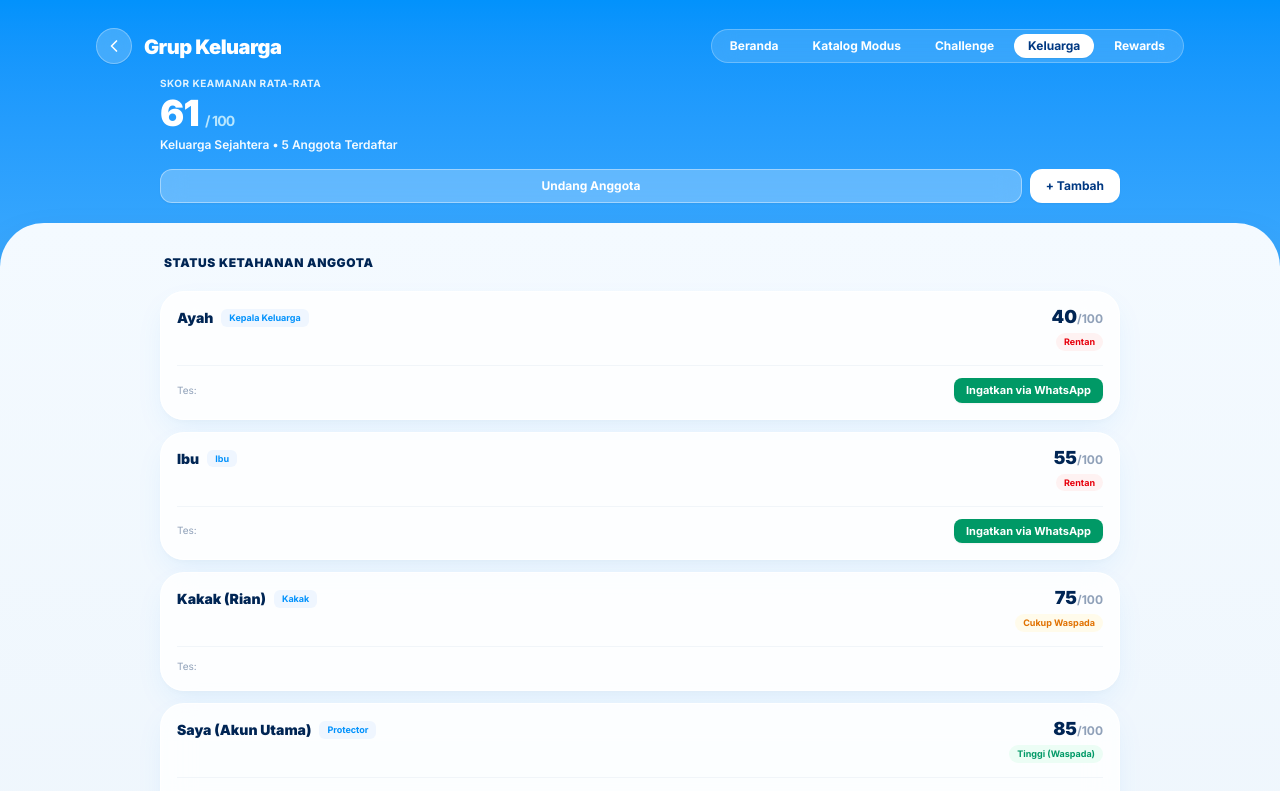
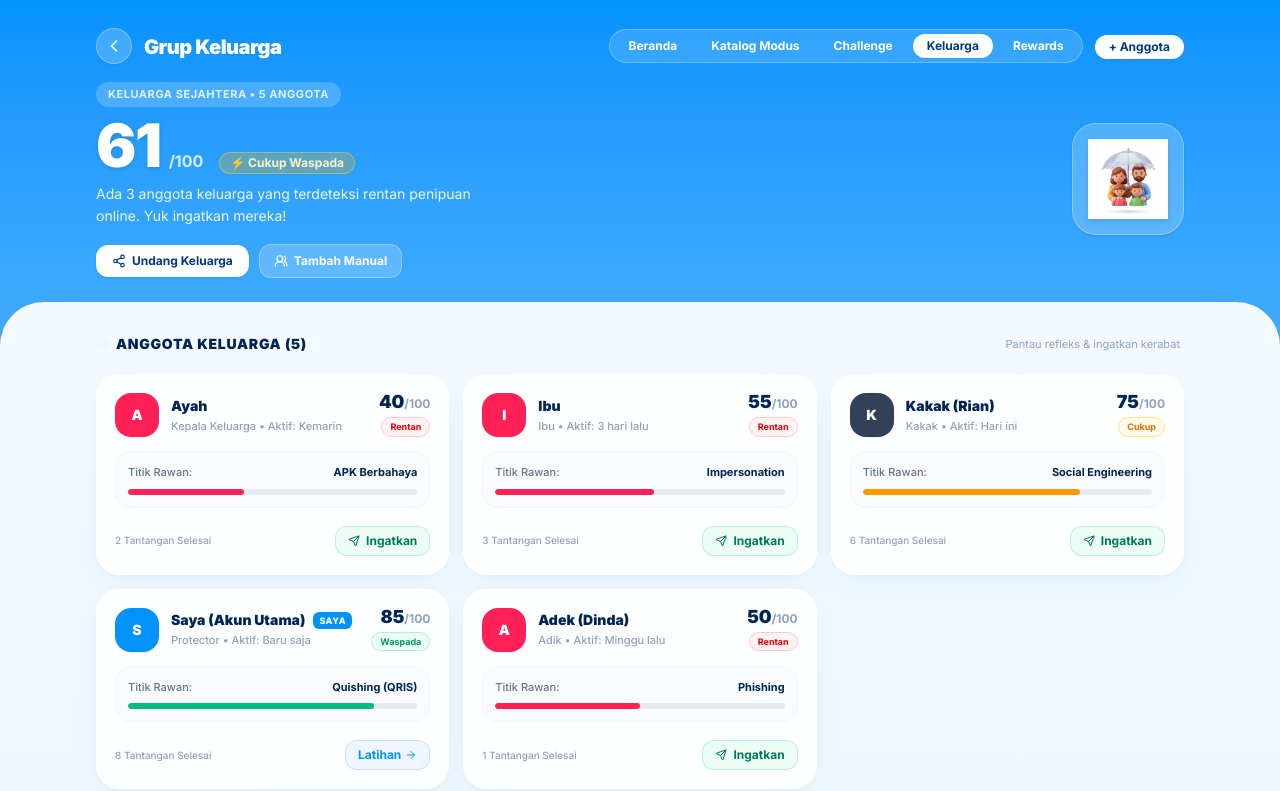
Before and after one commit to ryzmo/kenalimodus, a Next.js app: page /keluarga in a window 1280 px wide. Shown: the top 791 px of the page. Built offline with nearby package versions, Linux system fonts and the light colour scheme.

Commit message:
style: revamp keluarga page with clean layout, score indicators, and actionable multi-gen cards

```diff
--- a/src/pages/keluarga.js
+++ b/src/pages/keluarga.js
@@ -14,7 +14,7 @@ export default function KeluargaPage() {
   const [copiedInvite, setCopiedInvite] = useState(false)
   const [showAddModal, setShowAddModal] = useState(false)
   const [newMemberName, setNewMemberName] = useState("")
-  const [newMemberRole, setNewMemberRole] = useState("Keluarga")
+  const [newMemberRole, setNewMemberRole] = useState("Orang Tua")
   const [originUrl, setOriginUrl] = useState("https://kenalimodus.id")
   const [nudgedMember, setNudgedMember] = useState(null)
 
@@ -45,10 +45,10 @@ export default function KeluargaPage() {
                     score: parsedRes.score,
                     status:
                       parsedRes.score >= 80
-                        ? "Tinggi (Waspada)"
+                        ? "Waspada"
                         : parsedRes.score >= 60
                           ? "Cukup Waspada"
-                          : "Rentan (Perlu Edukasi)"
+                          : "Rentan"
                   }
                   : m
               )
@@ -65,8 +65,10 @@ export default function KeluargaPage() {
     members.reduce((acc, curr) => acc + curr.score, 0) / members.length
   )
 
+  const vulnerableCount = members.filter((m) => m.score < 60).length
+
   const handleCopyInvite = () => {
-    const text = `Yuk gabung ke grup perlindungan digital "${groupName}" di Kenali Modus BCA: ${originUrl}/keluarga?join=${inviteCode}`
+    const text = `Halo! Yuk gabung ke perlindungan keamanan digital keluarga "${groupName}" di Kenali Modus BCA: ${originUrl}/challenge`
     if (typeof navigator !== "undefined" && navigator.clipboard) {
       navigator.clipboard.writeText(text)
     }
@@ -82,12 +84,14 @@ export default function KeluargaPage() {
       id: `fam-${Date.now()}`,
       name: newMemberName,
       relation: newMemberRole,
-      age: 40,
       score: 50,
-      status: "Rentan (Belum Tes)",
-      lastChallenge: "Belum pernah",
-      vulnerableTo: "Modus Belum Teridentifikasi",
-      avatarBg: "bg-blue-100 text-blue-700"
+      status: "Rentan",
+      lastActive: "Baru ditambahkan",
+      weakCategory: "Belum Ikut Tes",
+      avatarColor: "bg-blue-600",
+      completedChallenges: 0,
+      nudgeCount: 0,
+      recommendation: "Ajak kerabat untuk menyelesaikan 2-Minute Scam Challenge pertamanya."
     }
 
     const updated = [...members, newMember]
@@ -101,122 +105,225 @@ export default function KeluargaPage() {
   }
 
   const handleNudge = (member) => {
-    const text = `Halo ${member.name}, yuk ikuti 2-Minute Scam Challenge di Kenali Modus BCA untuk mengukur ketahanan keamanan perbankanmu: ${originUrl}/challenge`
+    const text = `Halo ${member.name}, ayo luangkan 2 menit untuk ikut Scam Challenge di Kenali Modus BCA agar terhindar dari modus penipuan online terbaru: ${originUrl}/challenge`
     const waUrl = `https://wa.me/?text=${encodeURIComponent(text)}`
     window.open(waUrl, "_blank")
     setNudgedMember(member.name)
-    setTimeout(() => setNudgedMember(null), 2500)
+    setTimeout(() => setNudgedMember(null), 3000)
   }
 
   return (
     <div className="app-shell flex flex-col min-h-screen text-[#002554] bg-gradient-to-b from-[#0292fc] via-[#5bbdff] to-[#f4faff]">
       <div className="w-full flex-1 flex flex-col relative overflow-hidden pb-safe">
 
-        <AppHeader title="Grup Keluarga" subtitle="Perlindungan Multi-Generasi" />
+        <AppHeader
+          title="Grup Keluarga"
+          subtitle="Bank BCA #AwasModus"
+          showBack={true}
+          backHref="/"
+          rightElement={
+            <button
+              type="button"
+              onClick={() => setShowAddModal(true)}
+              className="rounded-full bg-white px-3.5 py-1 text-xs font-bold text-[#003882] shadow-2xs hover:bg-slate-50 transition active:scale-95"
+            >
+              + Anggota
+            </button>
+          }
+        />
 
-        {/* Top Family Summary Header */}
-        <section className="w-full max-w-5xl mx-auto px-5 sm:px-8 pt-1 pb-5 text-white">
-          <div className="flex items-center justify-between">
-            <div>
-              <div className="text-[10px] font-bold uppercase tracking-wider text-sky-100">
-                Skor Keamanan Rata-Rata
-              </div>
-              <div className="text-4xl font-black tracking-tight text-white mt-0.5">
-                {averageScore} <span className="text-sm font-bold text-sky-200">/ 100</span>
-              </div>
-              <div className="mt-1 text-xs font-semibold text-white/95">
-                {groupName} • {members.length} Anggota Terdaftar
-              </div>
+        {/* HERO TOP SECTION: Clean, Visual, Balanced */}
+        <section className="w-full max-w-6xl mx-auto px-5 sm:px-8 pt-2 pb-6 text-white">
+          <div className="flex items-center justify-between gap-6">
+            <div className="max-w-md">
+              <span className="inline-block rounded-full bg-white/20 px-3 py-1 text-[11px] font-bold tracking-wider text-sky-100 uppercase backdrop-blur-xs">
+                {groupName} • {members.length} Anggota
+              </span>
+
+              <div className="flex items-baseline gap-2 mt-2">
+                <span className="text-5xl sm:text-6xl font-black tracking-tight text-white leading-none drop-shadow-sm">
+                  {averageScore}
+                </span>
+                <span className="text-base font-bold text-white/80">/100</span>
+                <span className={`ml-2 px-2.5 py-0.5 rounded-full text-xs font-bold ${
+                  averageScore >= 80
+                    ? "bg-emerald-400/25 text-emerald-100 border border-emerald-300/40"
+                    : averageScore >= 60
+                      ? "bg-amber-400/25 text-amber-100 border border-amber-300/40"
+                      : "bg-red-400/25 text-red-100 border border-red-300/40"
+                }`}>
+                  {averageScore >= 80 ? "🛡️ Sangat Aman" : averageScore >= 60 ? "⚡ Cukup Waspada" : "⚠️ Butuh Edukasi"}
+                </span>
               </div>
 
-          </div>
+              <p className="text-xs sm:text-sm text-white/90 mt-2 max-w-sm leading-relaxed">
+                {vulnerableCount > 0
+                  ? `Ada ${vulnerableCount} anggota keluarga yang terdeteksi rentan penipuan online. Yuk ingatkan mereka!`
+                  : "Hebat! Seluruh anggota keluarga memiliki ketahanan refleks yang baik terhadap fraud."}
+              </p>
 
-          {/* Quick Actions in Header */}
-          <div className="mt-4 flex gap-2">
+              {/* Quick Action Buttons */}
+              <div className="flex items-center gap-2.5 mt-4">
                 <button
                   type="button"
                   onClick={handleCopyInvite}
-              className="flex-1 rounded-xl bg-white/25 backdrop-blur-md border border-white/40 py-2 text-xs font-bold text-white shadow-xs active:scale-95 transition"
+                  className="inline-flex items-center gap-1.5 rounded-xl bg-white px-4 py-2 text-xs font-bold text-[#003882] shadow-sm hover:bg-slate-50 transition active:scale-95"
                 >
-              {copiedInvite ? "Link Tersalin!" : "Undang Anggota"}
+                  <Icon name="Share2" size={14} />
+                  <span>{copiedInvite ? "Link Tersalin!" : "Undang Keluarga"}</span>
                 </button>
                 <button
                   type="button"
                   onClick={() => setShowAddModal(true)}
-              className="rounded-xl bg-white px-4 py-2 text-xs font-bold text-[#003882] shadow-xs active:scale-95 transition"
+                  className="inline-flex items-center gap-1.5 rounded-xl bg-white/20 hover:bg-white/30 border border-white/30 px-3.5 py-2 text-xs font-bold text-white transition active:scale-95 backdrop-blur-md"
                 >
-              + Tambah
+                  <Icon name="UsersRound" size={14} />
+                  <span>Tambah Manual</span>
                 </button>
+              </div>
+            </div>
+
+            {/* 3D Visual Asset */}
+            <div className="hidden sm:flex h-24 w-24 md:h-28 md:w-28 shrink-0 rounded-3xl bg-white/20 backdrop-blur-md border border-white/30 items-center justify-center p-3 shadow-sm">
+              <Image
+                src="/3d-family-icon.png"
+                alt="Family Protection"
+                width={80}
+                height={80}
+                className="object-contain drop-shadow-md"
+              />
+            </div>
           </div>
         </section>
 
-        {/* BOTTOM SHEET: Member List & Vulnerability Cards */}
-        <main className="flex-1 w-full bg-gradient-to-b from-[#f4faff] to-[#edf5fc] rounded-t-[36px] md:rounded-t-[44px] shadow-2xl pt-6 md:pt-8 pb-10"><div className="max-w-5xl mx-auto px-5 sm:px-8 space-y-5">
+        {/* BOTTOM SHEET: Pure White Curved Content Panel */}
+        <main className="flex-1 w-full bg-gradient-to-b from-[#f4faff] to-[#edf5fc] rounded-t-[36px] md:rounded-t-[44px] shadow-2xl pt-6 md:pt-8 pb-10">
+          <div className="max-w-6xl mx-auto px-5 sm:px-8 space-y-5">
 
+            {/* Toast Nudge Notification */}
             {nudgedMember && (
-            <div className="rounded-2xl bg-[#003882] text-white p-3 text-xs font-bold text-center animate-in fade-in">
-              Pesan pengingat WhatsApp dikirimkan ke {nudgedMember}!
+              <div className="rounded-2xl bg-emerald-500 text-white px-4 py-3 text-xs font-bold text-center shadow-md animate-in fade-in flex items-center justify-center gap-2">
+                <Icon name="CheckCircle2" size={16} />
+                <span>Pesan WhatsApp pengingat challenge siap dikirimkan ke {nudgedMember}!</span>
               </div>
             )}
 
+            {/* Section Header with Quick Status Filter */}
             <div className="flex items-center justify-between px-1">
-            <span className="text-xs font-black uppercase tracking-wider text-[#002554]">
-              Status Ketahanan Anggota
+              <div className="flex items-center gap-2">
+                <span className="h-2 w-2 rounded-full bg-[#0292fc] animate-ping" />
+                <h2 className="text-xs sm:text-sm font-black uppercase tracking-wider text-[#002554]">
+                  Anggota Keluarga ({members.length})
+                </h2>
+              </div>
+              <span className="text-[11px] text-slate-400">
+                Pantau refleks & ingatkan kerabat
               </span>
-
             </div>
 
-          <div className="space-y-3">
+            {/* Responsive Family Members Grid */}
+            <div className="grid grid-cols-1 md:grid-cols-2 lg:grid-cols-3 gap-3.5">
               {members.map((m) => {
-              const isVulnerable = m.score < 65
+                const isVulnerable = m.score < 60
+                const isModerate = m.score >= 60 && m.score < 80
+                const isStrong = m.score >= 80
+
+                // Status Pill styling
+                const badgeStyle = isStrong
+                  ? "bg-emerald-50 text-emerald-600 border-emerald-200"
+                  : isModerate
+                    ? "bg-amber-50 text-amber-600 border-amber-200"
+                    : "bg-red-50 text-red-600 border-red-200"
+
                 return (
                   <div
                     key={m.id}
-                  className="glass-card rounded-[24px] p-4 flex flex-col justify-between border border-white"
+                    className="glass-card rounded-[24px] p-4.5 border border-white hover:border-blue-200 hover:shadow-md transition duration-200 flex flex-col justify-between gap-3.5"
                   >
-                  <div className="flex items-start justify-between">
+                    {/* Member Profile Header */}
+                    <div className="flex items-start justify-between gap-3">
+                      <div className="flex items-center gap-3">
+                        {/* Avatar */}
+                        <div className={`h-11 w-11 shrink-0 rounded-2xl flex items-center justify-center text-white font-black text-sm shadow-2xs ${
+                          m.id === "saya"
+                            ? "bg-[#0292fc]"
+                            : isVulnerable
+                              ? "bg-rose-500"
+                              : "bg-slate-700"
+                        }`}>
+                          {m.name.charAt(0)}
+                        </div>
+
                         <div>
                           <div className="flex items-center gap-2">
-                        <span className="text-sm font-black text-[#002554]">{m.name}</span>
-                        <span className="rounded-md bg-blue-50 text-[#0292fc] px-2 py-0.5 text-[9px] font-bold">
-                          {m.relation}
+                            <span className="text-sm font-black text-[#002554]">
+                              {m.name}
                             </span>
+                            {m.id === "saya" && (
+                              <span className="text-[9px] font-extrabold uppercase tracking-wider text-white bg-[#0292fc] px-1.5 py-0.5 rounded-md">
+                                Saya
+                              </span>
+                            )}
                           </div>
-                      <div className="text-xs text-slate-500 mt-0.5">
-                        {m.vulnerableTo}
+                          <div className="text-[11px] text-slate-400 font-medium mt-0.5">
+                            {m.relation} • Aktif: {m.lastActive}
+                          </div>
                         </div>
                       </div>
 
-                    <div className="text-right">
+                      {/* Score Badge */}
+                      <div className="text-right shrink-0">
                         <div className="text-lg font-black text-[#002554] leading-none">
                           {m.score}
                           <span className="text-xs font-bold text-slate-400">/100</span>
                         </div>
-                      <span
-                        className={`inline-block mt-1 text-[9px] font-bold px-2 py-0.5 rounded-full ${m.score >= 80
-                          ? "bg-emerald-50 text-emerald-600"
-                          : m.score >= 60
-                            ? "bg-amber-50 text-amber-600"
-                            : "bg-red-50 text-red-600"
-                          }`}
-                      >
-                        {m.status}
+                        <span className={`inline-block mt-1 text-[9px] font-bold px-2 py-0.5 rounded-full border ${badgeStyle}`}>
+                          {isStrong ? "Waspada" : isModerate ? "Cukup" : "Rentan"}
                         </span>
                       </div>
                     </div>
 
-                  <div className="mt-3.5 pt-3 border-t border-slate-100 flex items-center justify-between">
-                    <span className="text-[10px] text-slate-400">
-                      Tes: {m.lastChallenge}
+                    {/* Vulnerability & Progress Bar */}
+                    <div className="rounded-2xl bg-slate-50/80 p-3 border border-slate-100">
+                      <div className="flex items-center justify-between text-[11px]">
+                        <span className="text-slate-500 font-medium">Titik Rawan:</span>
+                        <span className="font-bold text-[#002554]">{m.weakCategory || "Aman"}</span>
+                      </div>
+
+                      {/* Mini Score Bar */}
+                      <div className="mt-2 h-1.5 w-full rounded-full bg-slate-200/80 overflow-hidden">
+                        <div
+                          className={`h-full rounded-full transition-all duration-500 ${
+                            isStrong ? "bg-emerald-500" : isModerate ? "bg-amber-500" : "bg-rose-500"
+                          }`}
+                          style={{ width: `${m.score}%` }}
+                        />
+                      </div>
+                    </div>
+
+                    {/* Card Footer Actions */}
+                    <div className="flex items-center justify-between pt-1">
+                      <span className="text-[10px] text-slate-400 font-medium">
+                        {m.completedChallenges || 0} Tantangan Selesai
                       </span>
-                    {isVulnerable && m.id !== "saya" && (
+
+                      {m.id !== "saya" ? (
                         <button
                           type="button"
                           onClick={() => handleNudge(m)}
-                        className="rounded-lg bg-emerald-600 px-3 py-1 text-[11px] font-bold text-white shadow-xs hover:bg-emerald-700 active:scale-95 transition"
+                          className="inline-flex items-center gap-1.5 rounded-xl bg-emerald-50 text-emerald-700 hover:bg-emerald-100 border border-emerald-200/80 px-3 py-1.5 text-xs font-bold transition active:scale-95"
                         >
-                        Ingatkan via WhatsApp
+                          <Icon name="Send" size={12} />
+                          <span>Ingatkan</span>
                         </button>
+                      ) : (
+                        <Link
+                          href="/challenge"
+                          className="inline-flex items-center gap-1 rounded-xl bg-blue-50 text-[#0292fc] hover:bg-blue-100 border border-blue-200/80 px-3 py-1.5 text-xs font-bold transition active:scale-95"
+                        >
+                          <span>Latihan</span>
+                          <Icon name="ArrowRight" size={12} />
+                        </Link>
                       )}
                     </div>
                   </div>
@@ -224,64 +331,104 @@ export default function KeluargaPage() {
               })}
             </div>
 
+            {/* Tips Perlindungan Multi-Generasi */}
+            <section className="glass-card rounded-[28px] p-5 border border-white mt-6">
+              <div className="flex items-center gap-2 text-[#003882]">
+                <Icon name="Shield" size={18} />
+                <h3 className="text-xs sm:text-sm font-black uppercase tracking-wider">
+                  Tips Melindungi Orang Tua & Keluarga
+                </h3>
+              </div>
+              <div className="mt-3 grid grid-cols-1 md:grid-cols-3 gap-3">
+                <div className="rounded-2xl bg-white/80 p-3.5 border border-slate-100">
+                  <div className="text-xs font-black text-[#002554]">1. Matikan Izin APK</div>
+                  <p className="text-[11px] text-slate-500 mt-1 leading-relaxed">
+                    Bantu matikan pengaturan &quot;Install Unknown Apps&quot; di HP orang tua agar tidak sembarangan klik file .apk undangan/resi.
+                  </p>
+                </div>
+                <div className="rounded-2xl bg-white/80 p-3.5 border border-slate-100">
+                  <div className="text-xs font-black text-[#002554]">2. Beri Nomor Penting</div>
+                  <p className="text-[11px] text-slate-500 mt-1 leading-relaxed">
+                    Simpan nomor resmi Halo BCA (1500888) di kontak telepon mereka dengan nama yang jelas agar tidak tertipu nomor penipu acak.
+                  </p>
+                </div>
+                <div className="rounded-2xl bg-white/80 p-3.5 border border-slate-100">
+                  <div className="text-xs font-black text-[#002554]">3. Diskusi Sebelum Transfer</div>
+                  <p className="text-[11px] text-slate-500 mt-1 leading-relaxed">
+                    Ingatkan agar selalu menelpon Anda sebelum mentransfer uang ke rekening tak dikenal yang meminta tindakan darurat.
+                  </p>
+                </div>
+              </div>
+            </section>
+
             <BottomSpace />
           </div>
         </main>
 
-        <div className="md:hidden"><BottomNav /></div>
+        <div className="md:hidden">
+          <BottomNav />
+        </div>
 
-        {/* Modal Tambah Anggota */}
+        {/* MODAL: Tambah Anggota Keluarga */}
         {showAddModal && (
-          <div className="fixed inset-0 z-50 flex items-center justify-center bg-slate-900/60 p-4 backdrop-blur-2xs animate-in fade-in">
-            <div className="w-full max-w-xs rounded-[32px] bg-white p-5 shadow-2xl">
-              <div className="flex items-center justify-between pb-2">
-                <span className="text-xs font-bold text-[#002554]">Tambah Anggota Keluarga</span>
+          <div className="fixed inset-0 z-50 flex items-center justify-center bg-black/60 backdrop-blur-xs p-4 animate-in fade-in">
+            <div className="w-full max-w-sm rounded-[32px] bg-white p-6 shadow-2xl">
+              <div className="flex items-center justify-between pb-2 border-b border-slate-100">
+                <h3 className="text-sm font-black text-[#002554]">
+                  Tambah Anggota Keluarga
+                </h3>
                 <button
                   type="button"
                   onClick={() => setShowAddModal(false)}
-                  className="h-7 w-7 rounded-full bg-slate-100 text-xs font-bold text-slate-500"
+                  className="h-8 w-8 rounded-full bg-slate-100 flex items-center justify-center text-slate-500 hover:bg-slate-200"
                 >
                   ✕
                 </button>
               </div>
 
-              <form onSubmit={handleAddMember} className="mt-3 space-y-3">
+              <form onSubmit={handleAddMember} className="mt-4 space-y-3.5">
                 <div>
-                  <label className="text-[10px] font-bold text-slate-500">Nama</label>
+                  <label className="text-[11px] font-bold text-slate-600 block mb-1">
+                    Nama Anggota
+                  </label>
                   <input
                     type="text"
                     required
                     value={newMemberName}
                     onChange={(e) => setNewMemberName(e.target.value)}
-                    placeholder="Contoh: Kakek Budi"
-                    className="w-full mt-1 rounded-xl border border-slate-200 px-3 py-2 text-xs font-medium focus:outline-none focus:border-[#0292fc]"
+                    placeholder="Contoh: Kakek Budi, Ibu Siti"
+                    className="w-full rounded-2xl border border-slate-200 px-3.5 py-2.5 text-xs font-semibold text-[#002554] placeholder:text-slate-400 focus:outline-none focus:border-[#0292fc]"
                   />
                 </div>
+
                 <div>
-                  <label className="text-[10px] font-bold text-slate-500">Hubungan</label>
+                  <label className="text-[11px] font-bold text-slate-600 block mb-1">
+                    Peran / Hubungan
+                  </label>
                   <select
                     value={newMemberRole}
                     onChange={(e) => setNewMemberRole(e.target.value)}
-                    className="w-full mt-1 rounded-xl border border-slate-200 px-3 py-2 text-xs font-medium focus:outline-none focus:border-[#0292fc]"
+                    className="w-full rounded-2xl border border-slate-200 px-3.5 py-2.5 text-xs font-semibold text-[#002554] focus:outline-none focus:border-[#0292fc] bg-white"
                   >
                     <option value="Orang Tua">Orang Tua / Lansia</option>
                     <option value="Anak">Anak Remaja</option>
                     <option value="Pasangan">Pasangan</option>
-                    <option value="Keluarga">Kerabat</option>
+                    <option value="Saudara">Saudara Kandung</option>
+                    <option value="Keluarga">Kerabat Lainnya</option>
                   </select>
                 </div>
 
-                <div className="pt-2 flex gap-2">
+                <div className="pt-3 flex gap-2.5">
                   <button
                     type="submit"
-                    className="flex-1 rounded-xl bg-[#0292fc] py-2 text-xs font-bold text-white shadow-xs"
+                    className="flex-1 rounded-2xl bg-[#0292fc] py-2.5 text-xs font-black text-white shadow-md hover:bg-[#0081e3] transition active:scale-95"
                   >
-                    Simpan
+                    Tambahkan
                   </button>
                   <button
                     type="button"
                     onClick={() => setShowAddModal(false)}
-                    className="rounded-xl bg-slate-100 px-3 py-2 text-xs font-bold text-slate-600"
+                    className="rounded-2xl bg-slate-100 px-4 py-2.5 text-xs font-bold text-slate-600 hover:bg-slate-200 transition"
                   >
                     Batal
                   </button>
@@ -290,6 +437,7 @@ export default function KeluargaPage() {
             </div>
           </div>
         )}
+
       </div>
     </div>
   )
```
Lines whose indentation alone changed are shown as unchanged.
